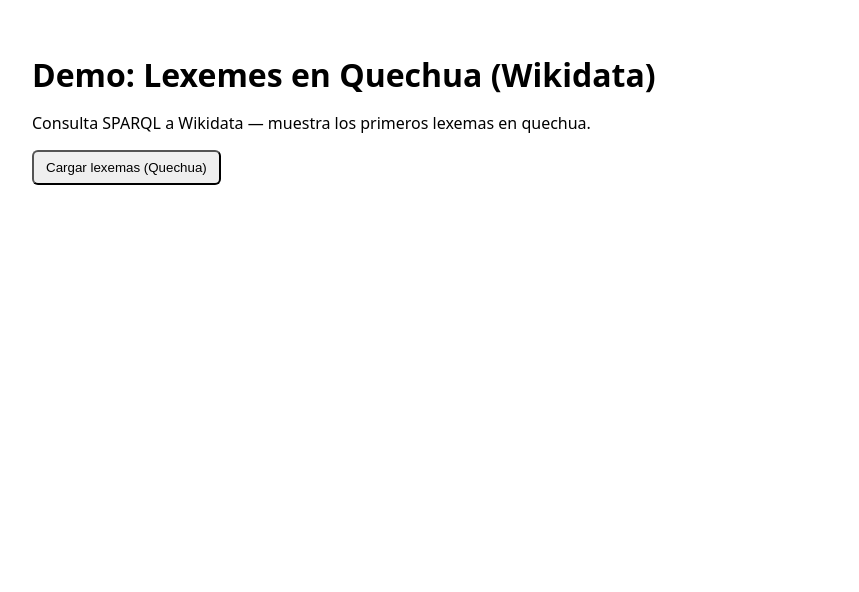
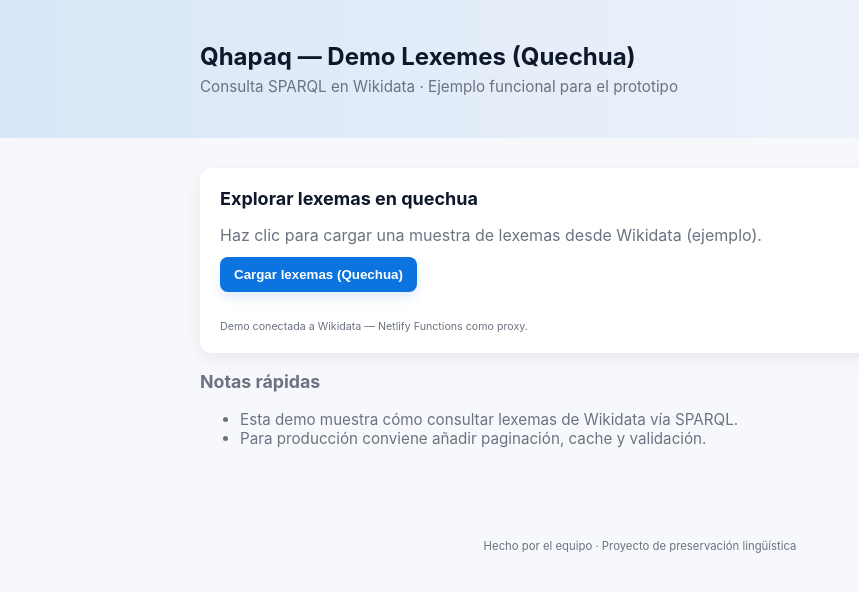
Before and after one commit to GUIDO-DBP/quechua-demo, a plain HTML site: page index.html in a window 1280 px wide. Shown: the whole page, without its empty margins (0-859 px from the left). Drawn offline with Linux system fonts and the light colour scheme.

Commit message:
Improve UI: new index + style

```diff
--- a/index.html
+++ b/index.html
@@ -3,18 +3,51 @@
 <head>
   <meta charset="utf-8" />
   <meta name="viewport" content="width=device-width,initial-scale=1" />
-  <title>Demo Quechua — Lexemes Wikidata</title>
+  <title>Qhapaq — Demo Lexemes Quechua</title>
   <link rel="stylesheet" href="style.css" />
 </head>
 <body>
-  <main>
-    <h1>Demo: Lexemes en Quechua (Wikidata)</h1>
-    <p>Consulta SPARQL a Wikidata — muestra los primeros lexemas en quechua.</p>
+  <header class="site-header">
+    <div class="container">
+      <h1 class="brand">Qhapaq — Demo Lexemes (Quechua)</h1>
+      <p class="subtitle">Consulta SPARQL en Wikidata · Ejemplo funcional para el prototipo</p>
+    </div>
+  </header>
 
-    <button id="run">Cargar lexemas (Quechua)</button>
-    <div id="status"></div>
-    <ul id="results"></ul>
+  <main class="container">
+    <section class="card">
+      <h2 class="card-title">Explorar lexemas en quechua</h2>
+      <p class="muted">Haz clic para cargar una muestra de lexemas desde Wikidata (ejemplo).</p>
+
+      <div class="controls">
+        <button id="run" class="btn-primary">Cargar lexemas (Quechua)</button>
+        <span id="status" class="status"></span>
+      </div>
+
+      <div class="results-wrap">
+        <ul id="results" class="results-list" aria-live="polite"></ul>
+      </div>
+
+      <footer class="card-footer">
+        <small>Demo conectada a Wikidata — Netlify Functions como proxy.</small>
+      </footer>
+    </section>
+
+    <section class="notes">
+      <h3>Notas rápidas</h3>
+      <ul>
+        <li>Esta demo muestra cómo consultar lexemas de Wikidata vía SPARQL.</li>
+        <li>Para producción conviene añadir paginación, cache y validación.</li>
+      </ul>
+    </section>
   </main>
+
+  <footer class="site-footer">
+    <div class="container">
+      <small>Hecho por el equipo · Proyecto de preservación lingüística</small>
+    </div>
+  </footer>
+
   <script src="script.js"></script>
 </body>
 </html>
--- a/style.css
+++ b/style.css
@@ -1,6 +1,43 @@
-body { font-family: system-ui, -apple-system, "Segoe UI", Roboto, Arial; padding: 24px; }
-h1 { margin-bottom: 6px; }
-button { padding: 8px 12px; border-radius: 6px; cursor: pointer; }
-#status { margin-top: 12px; color: #333; }
-#results li { margin: 6px 0; }
-small { color: #666; font-size: 0.9em; }
+:root{
+  --bg:#f7f8fb;
+  --card:#ffffff;
+  --muted:#6b7280;
+  --accent:#0f172a;
+  --primary:#0b74de;
+  --shadow: 0 6px 18px rgba(13,24,40,0.06);
+  font-family: Inter, system-ui, -apple-system, "Segoe UI", Roboto, "Helvetica Neue", Arial;
+}
+
+*{box-sizing:border-box}
+html,body{height:100%;margin:0;background:var(--bg);color:var(--accent);-webkit-font-smoothing:antialiased}
+.container{max-width:920px;margin:0 auto;padding:20px}
+
+.site-header{background:linear-gradient(90deg, #0b74de22, transparent);padding:22px 0;margin-bottom:10px}
+.brand{font-size:1.5rem;margin:0 0 6px}
+.subtitle{margin:0;color:var(--muted);font-size:0.95rem}
+
+.card{background:var(--card);padding:20px;border-radius:12px;box-shadow:var(--shadow);margin-bottom:18px}
+.card-title{margin:0 0 6px;font-size:1.125rem}
+.muted{color:var(--muted);margin-bottom:12px}
+
+.controls{display:flex;gap:12px;align-items:center;margin-bottom:12px}
+.btn-primary{background:var(--primary);color:#fff;border:none;padding:10px 14px;border-radius:8px;font-weight:600;cursor:pointer;box-shadow:0 6px 12px rgba(11,116,222,0.12)}
+.btn-primary:active{transform:translateY(1px)}
+.status{color:var(--muted);font-size:0.95rem}
+
+.results-wrap{margin-top:8px}
+.results-list{list-style:none;padding:0;margin:0;display:grid;gap:8px}
+.results-list li{padding:10px;border-radius:8px;background:#f6fbff;border:1px solid #eef6ff;font-size:0.98rem;display:flex;justify-content:space-between;align-items:center}
+.results-list small{color:var(--muted);font-size:0.85rem}
+
+.card-footer{margin-top:14px;color:var(--muted);font-size:0.8rem}
+
+.notes{margin-top:8px;color:var(--muted);font-size:0.95rem;background:transparent}
+.site-footer{padding:14px 0;text-align:center;color:var(--muted);font-size:0.85rem;margin-top:20px}
+
+/* responsive */
+@media (max-width:600px){
+  .container{padding:12px}
+  .brand{font-size:1.25rem}
+  .btn-primary{padding:10px 12px}
+}
```
